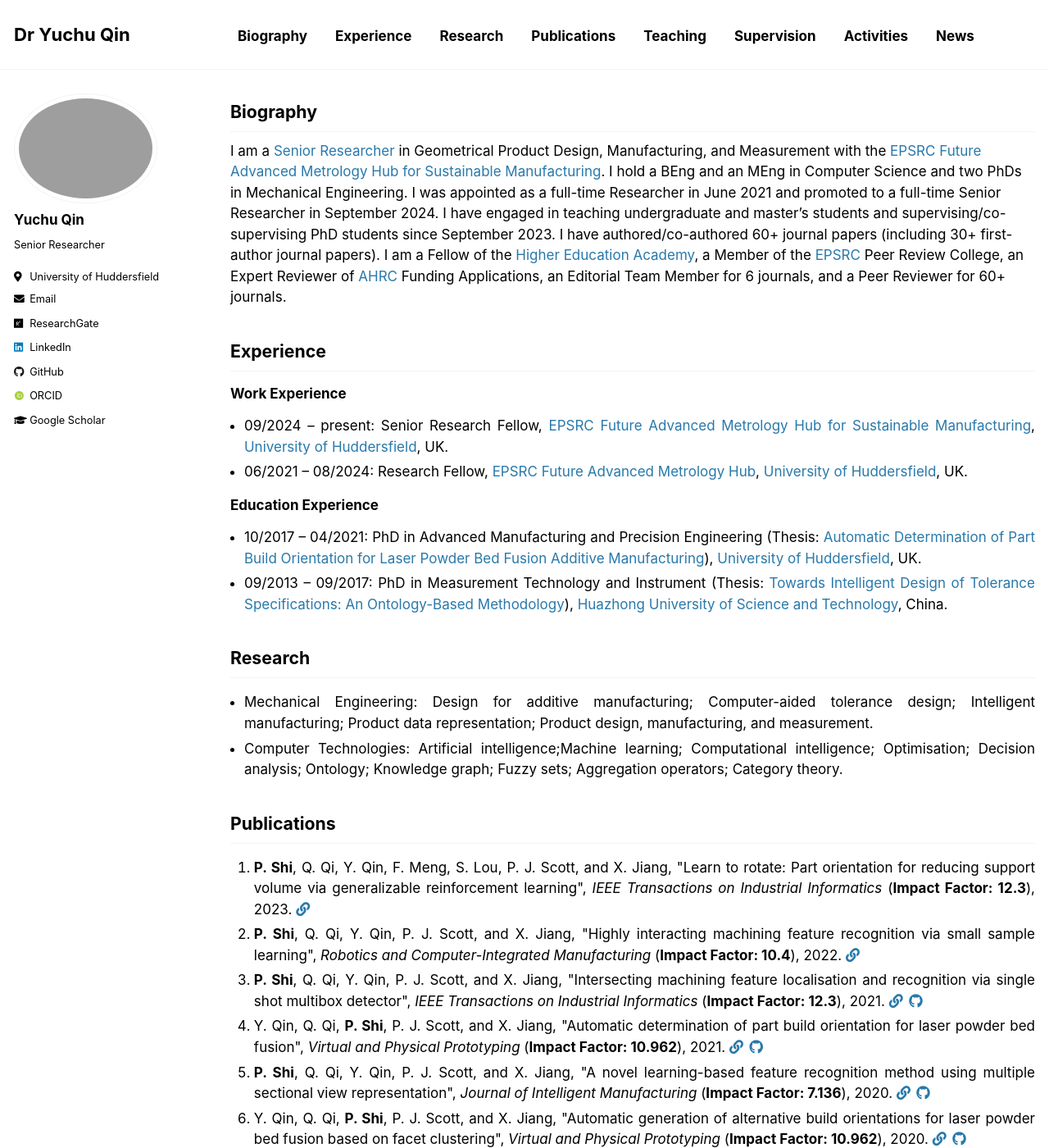
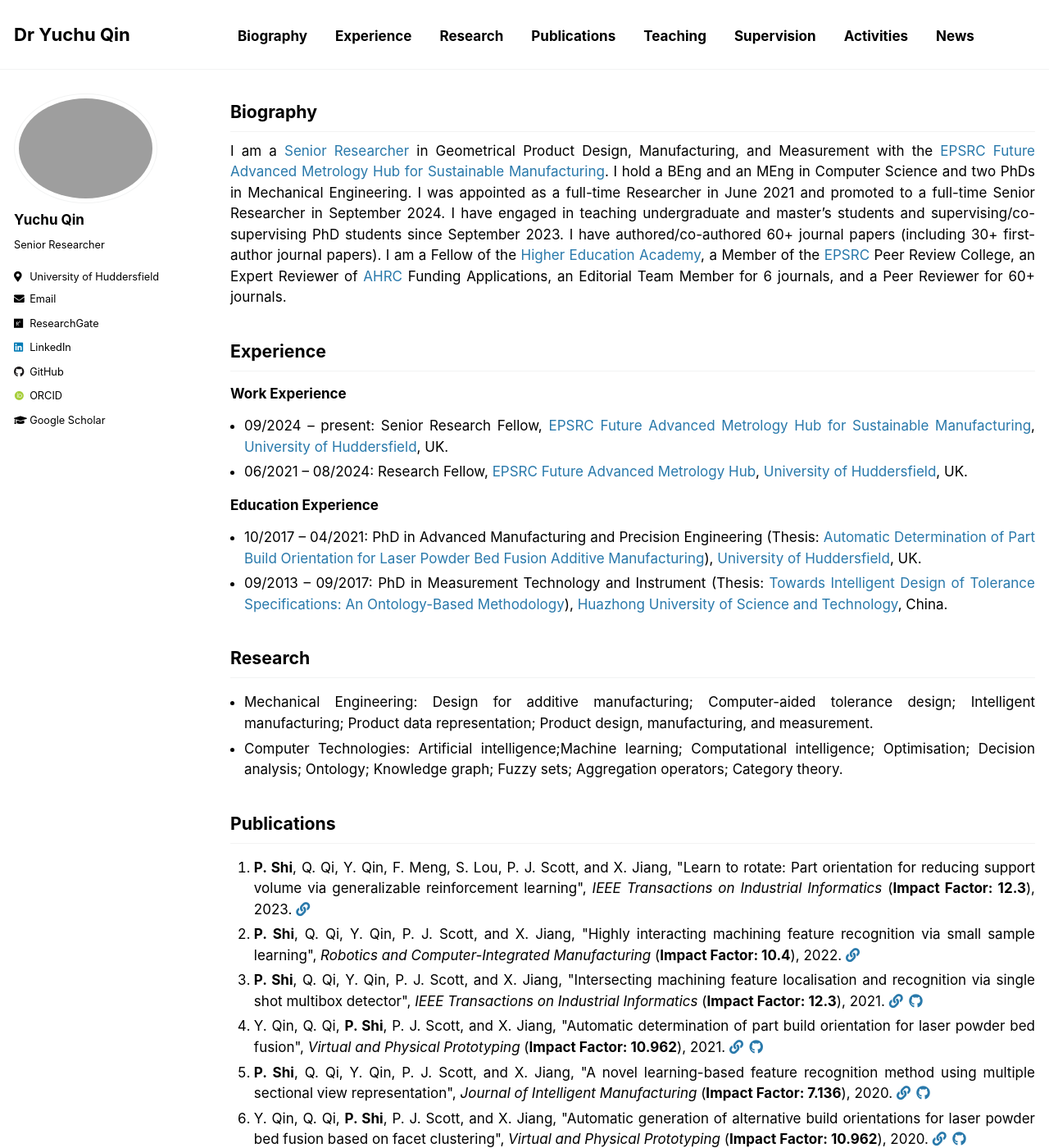
Before and after one commit to yuchu-qin/yuchu-qin.github.io, a Jekyll site: the page built from _pages/index.md, in a window 1280 px wide and 1400 px high. Shown: the whole window at 82% size. Built offline with Jekyll 4.4.1, drawn with Linux system fonts in a browser that asks for light colours; some web fonts are replaced; our own code applies the rules of GitHub Pages for plain Markdown files.

Commit message:
Update main.scss

```diff
--- a/assets/css/main.scss
+++ b/assets/css/main.scss
@@ -9,10 +9,6 @@
  *  - https://twitter.com/mmistakes
  *
 */
-
-body, p, h1, h2, h3, h4, h5, h6 {
-    text-align: left !important;
-}
 
 @import "vendor/breakpoint/breakpoint"; // media query mixins
 @import "variables";
```
